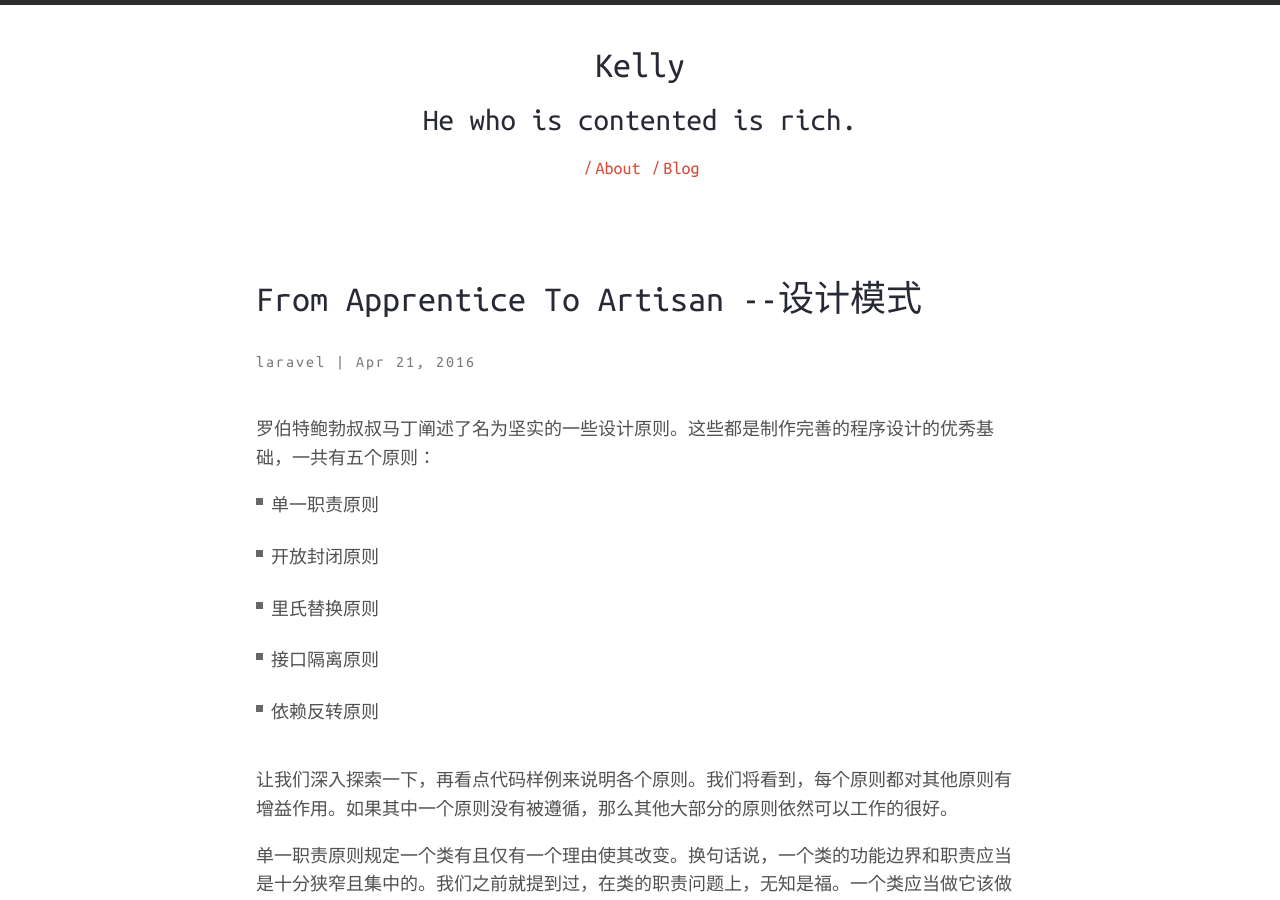
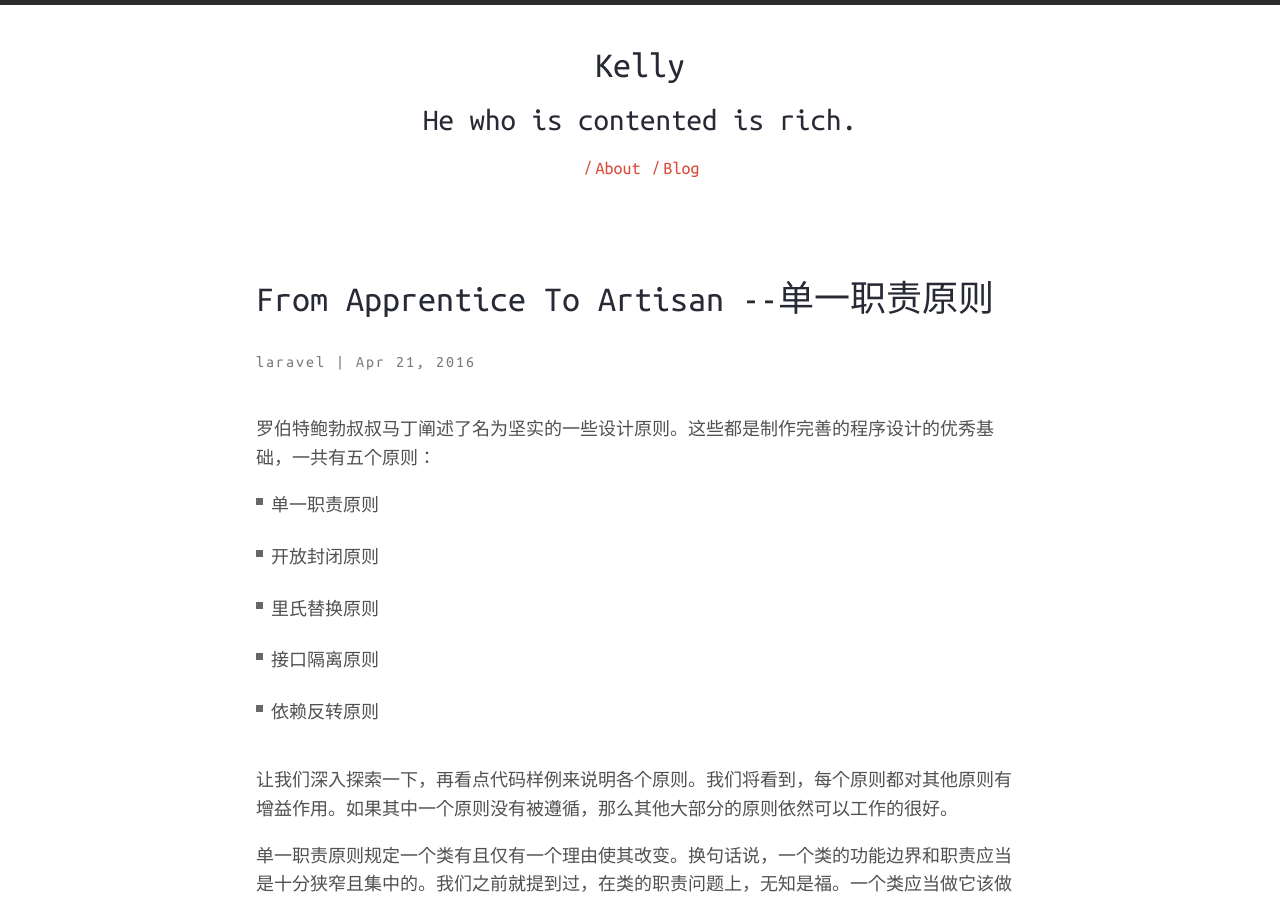
Before and after one commit to kellyshaws/kellyshaws.github.io, a Jekyll site: the page built from _posts/2016-04-22-from-apprentice-to-artisan-16.markdown, in a window 1280 px wide and 900 px high. Built offline with Jekyll 4.4.1, drawn with Linux system fonts in a browser that asks for light colours; nearby versions of some CDN libraries; comment, search, counter and statistics services are not loaded.

Commit message:
change name
change name

```diff
--- a/_posts/2016-04-22-from-apprentice-to-artisan-16.markdown
+++ b/_posts/2016-04-22-from-apprentice-to-artisan-16.markdown
@@ -1,6 +1,6 @@
 ---
 layout: post
-title:  "From Apprentice To Artisan --设计模式"
+title:  "From Apprentice To Artisan --单一职责原则"
 date:   2016-04-21 15:30:15
 description: "From Apprentice To Artisan -- Design pattern"
 permalink: post/design-pattern-single-responsibility-principle
```
